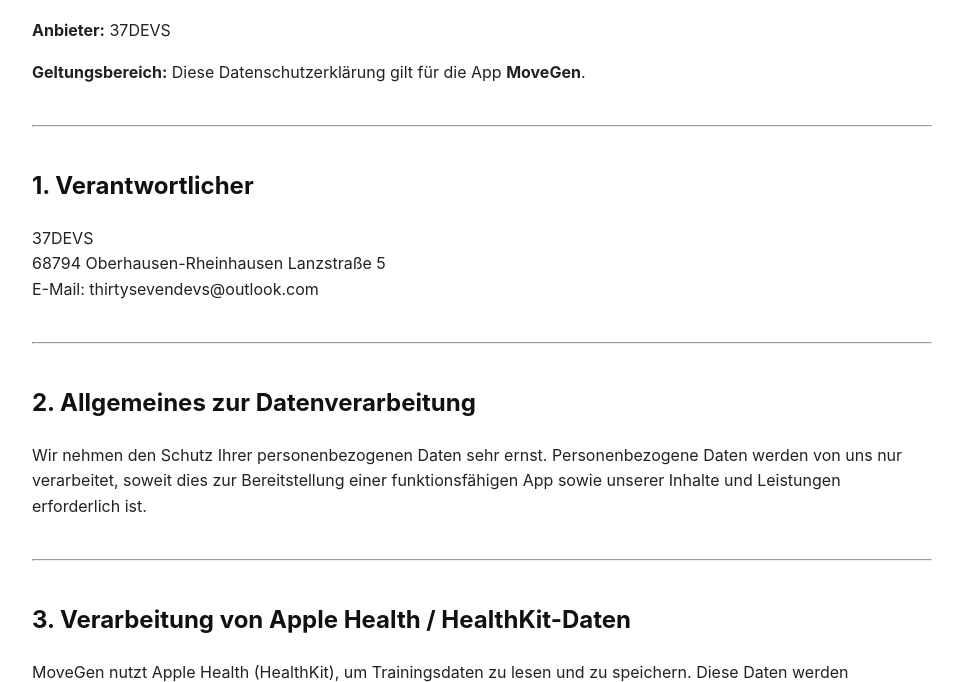
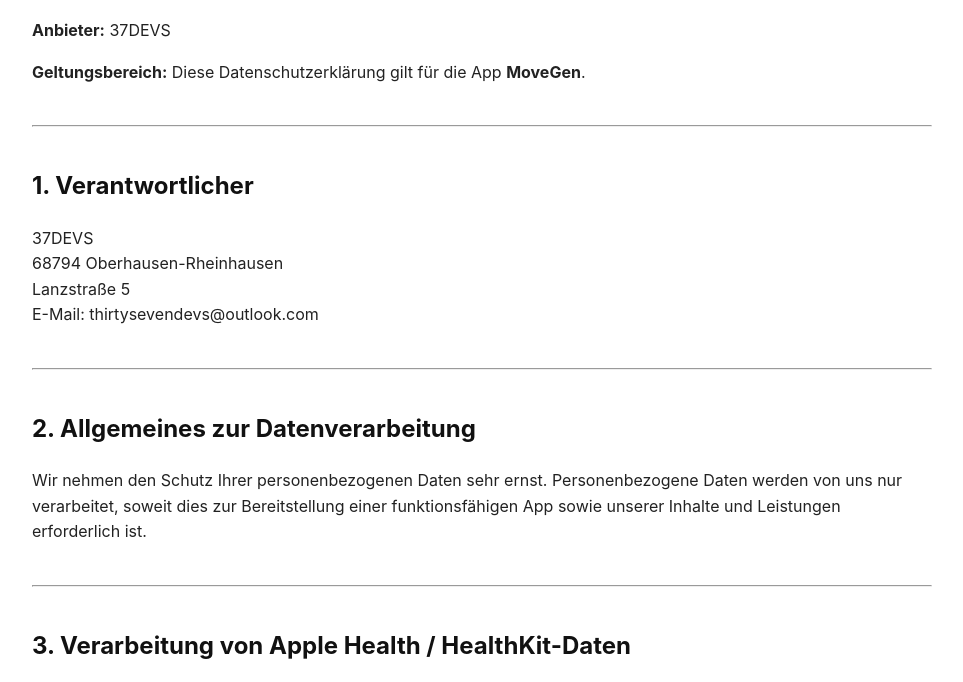
Before and after one commit to 37DEVSMK/movegen-privacy, a plain HTML site: page index.html in a window 1280 px wide. Shown: the part 116-798 px from the top of the page, without its empty margins (158-1121 px from the left). Drawn offline with Linux system fonts and the light colour scheme.

Commit message:
Fix line break in address section

```diff
--- a/index.html
+++ b/index.html
@@ -28,7 +28,7 @@
 <h2>1. Verantwortlicher</h2>
 <p>
     37DEVS<br>
-    68794 Oberhausen-Rheinhausen
+    68794 Oberhausen-Rheinhausen<br>
     Lanzstraße 5<br>
     E-Mail: thirtysevendevs@outlook.com
 </p>
```
